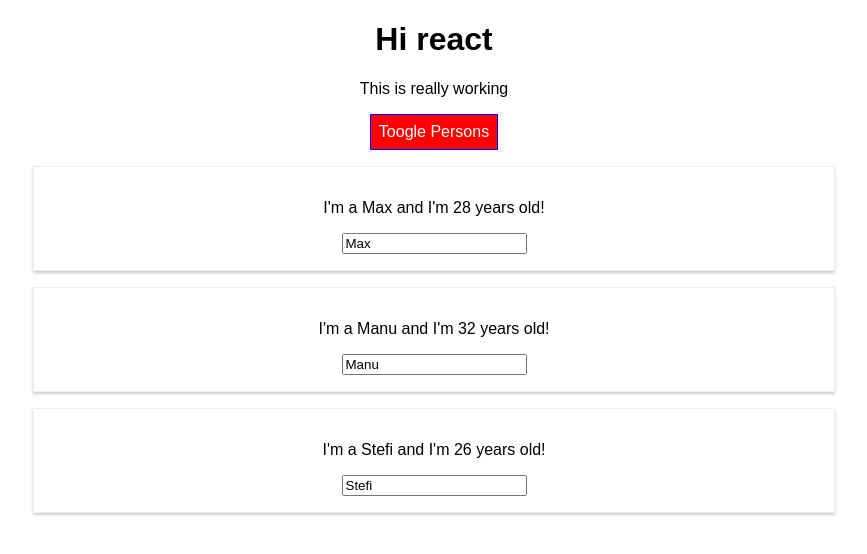
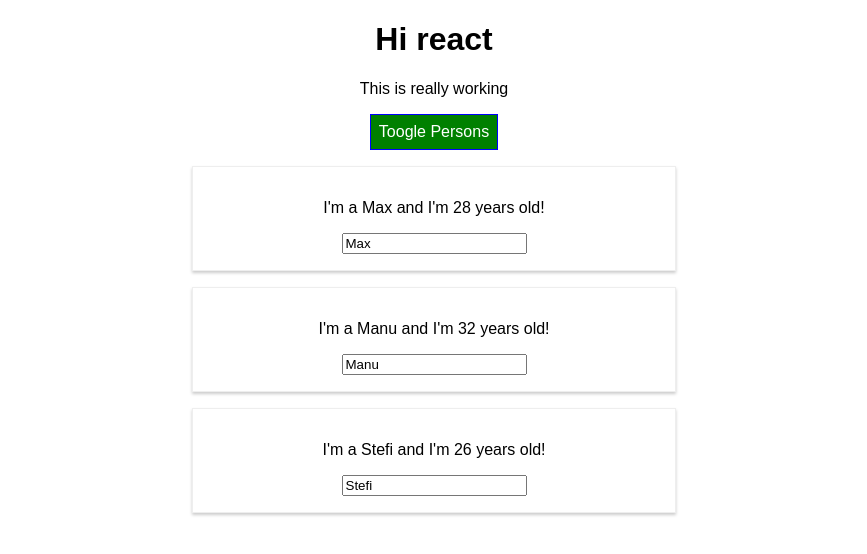
Before and after one commit to andyrosete17/React2020, a React (Create React App) app: page / in a window 1280 px wide. Both pictures are taken after a click on the button "Toogle Persons". Shown: the top 554 px of the page, without its empty margins (206-1073 px from the left). Built offline with nearby package versions, Linux system fonts and the light colour scheme.

Commit message:
added styled components

```diff
--- a/package.json
+++ b/package.json
@@ -5,7 +5,8 @@
   "dependencies": {
     "react": "^16.13.1",
     "react-dom": "^16.13.1",
-    "react-scripts": "1.1.5"
+    "react-scripts": "1.1.5",
+    "styled-components": "^5.1.1"
   },
   "scripts": {
     "start": "react-scripts start",
--- a/src/App.js
+++ b/src/App.js
@@ -1,6 +1,21 @@
 import React, { Component } from 'react';
 import './App.css';
 import Person from './Person/Person'
+import styled from 'styled-components';
+
+const StyledButton = styled.button`
+  background-color: green;
+  color: white;
+  font: inherit;
+  border: 1px solid blue;
+  padding: 8px;
+  cursor: pointer;
+
+  &:hover {
+    background-color: lightgreen;
+    color: black;
+  }
+  `;
 
 class App extends Component {
   state = {
@@ -69,16 +84,29 @@
       );
 
       style.backgroundColor = 'red';
+      style [':hover'] = {
+        backgroundColor: 'salmon',
+        color: 'black'
+      };
+    }
+
+    const classes = [];
+
+    if (this.state.persons.length <= 2){
+      classes.push('red');
+    }
+    if (this.state.persons.length <= 1){
+      classes.push('bold');
     }
 
     return (
       <div className="App">
         <h1>Hi react</h1>
-        <p>This is really working</p>
-        <button
-          onClick={this.tooglePersonHadle}
-          style = {style}>Toogle Persons</button>
-          {person}
+        <p className = {classes.join(' ')} >This is really working</p>
+        <StyledButton
+          onClick={this.tooglePersonHadle}>Toogle Persons
+        </StyledButton>
+        {person}
 
       </div>
     );
--- a/src/Person/Person.js
+++ b/src/Person/Person.js
@@ -1,13 +1,29 @@
 import React, {Fragment} from 'react';
 import './Person.css';
+import styled from 'styled-components';
+
+const StyleDiv =  styled.div`
+width: 60%;
+margin: 16px auto;
+border: 1px solid #eee;
+padding: 16px;
+text-align: center;
+box-shadow: 0 2px 3px #ccc;
+
+@media (min-width: 500px) {
+    width: 450px;
+}
+`;
 
 const person = (props) => {
     return(
-    <div className = 'Person'>
+    // <div className = 'Person'>ç
+
+    <StyleDiv>
         <p onClick = {props.click}>I'm a {props.name} and I'm {props.age} years old!</p>
         <p>{props.children}</p>
         <input type = 'text' onChange={props.change} value ={props.name}/>
-    </div>
+    </StyleDiv>
     )
 };
 
```
Also changed, not shown: 1 other file (tests, documents, lock files or other folders).
